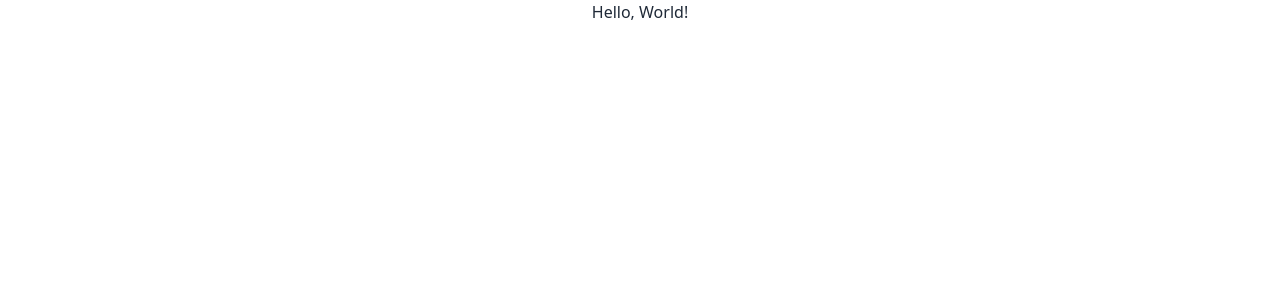
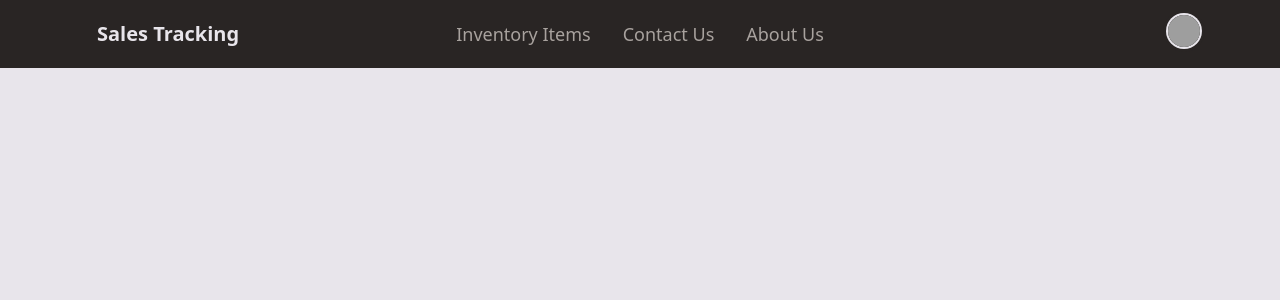
Before and after one commit to neel123go/Sales-Tracking, a React (Create React App) app: page / in a window 1280 px wide. Shown: the top 300 px of the page. Built offline with nearby package versions, Linux system fonts and the light colour scheme; grey boxes are pictures that could not be loaded.

Commit message:
header design completed

```diff
--- a/src/App.css
+++ /dev/null
@@ -1,38 +0,0 @@
-.App {
-  text-align: center;
-}
-
-.App-logo {
-  height: 40vmin;
-  pointer-events: none;
-}
-
-@media (prefers-reduced-motion: no-preference) {
-  .App-logo {
-    animation: App-logo-spin infinite 20s linear;
-  }
-}
-
-.App-header {
-  background-color: #282c34;
-  min-height: 100vh;
-  display: flex;
-  flex-direction: column;
-  align-items: center;
-  justify-content: center;
-  font-size: calc(10px + 2vmin);
-  color: white;
-}
-
-.App-link {
-  color: #61dafb;
-}
-
-@keyframes App-logo-spin {
-  from {
-    transform: rotate(0deg);
-  }
-  to {
-    transform: rotate(360deg);
-  }
-}
--- a/src/App.js
+++ b/src/App.js
@@ -1,11 +1,10 @@
-import logo from './logo.svg';
-import './App.css';
+import Header from './Pages/Shared/Header/Header';
 
 function App() {
   return (
-    <div className="App">
-      <h1>Hello, World!</h1>
-    </div>
+    <>
+      <Header />
+    </>
   );
 }
 
--- /dev/null
+++ b/src/Pages/Shared/Footer/Footer.js
@@ -0,0 +1,9 @@
+import React from 'react'
+
+const Footer = () => {
+    return (
+        <div>Footer</div>
+    )
+}
+
+export default Footer;
--- /dev/null
+++ b/src/Pages/Shared/Header/Header.js
@@ -0,0 +1,44 @@
+import React from 'react';
+import { Link } from 'react-router-dom';
+
+const Header = () => {
+    return (
+        <div className="navbar bg-primary md:px-20 px-2 h-auto">
+            <div className="navbar-start">
+                <Link to="/home" className="btn btn-ghost normal-case text-xl text-base-100">Sales Tracking</Link>
+            </div>
+            <div className="navbar-center hidden lg:flex text-neutral ">
+                <ul className="menu menu-horizontal p-0 text-lg">
+                    <li><Link to='/services'>Inventory Items</Link></li>
+                    <li><Link to='/mission'>Contact Us</Link></li>
+                    <li><Link to='/successfulstudents'>About Us</Link></li>
+                </ul>
+            </div>
+            <div className="navbar-end">
+                <div className='dropdown dropdown-end'>
+                    <label tabIndex="0" className="avatar">
+                        <div className="w-8 rounded-full ring ring-primary ring-offset-base-100 ring-offset-2 cursor-pointer">
+                            <img src='https://thumbs.dreamstime.com/b/default-avatar-profile-flat-icon-social-media-user-vector-portrait-unknown-human-image-default-avatar-profile-flat-icon-184330869.jpg' />
+                        </div>
+                    </label>
+                    <ul tabIndex="0" className="menu menu-compact dropdown-content mt-9 p-2 shadow bg-primary rounded-box w-52 text-neutral border-2 border-secondary">
+                        <li className='ml-4 mt-2'>Neel</li>
+                        <li className='ml-4 my-2 cursor-pointer'>Logout</li>
+                    </ul>
+                </div>
+                <div className="dropdown dropdown-end">
+                    <label tabIndex="0" className="btn btn-ghost lg:hidden">
+                        <svg xmlns="http://www.w3.org/2000/svg" className="h-7 w-7" fill="none" viewBox="0 0 24 24" stroke="currentColor"><path strokeLinecap="round" strokeLinejoin="round" strokeWidth="2" d="M4 6h16M4 12h8m-8 6h16" color='#fcccae' /></svg>
+                    </label>
+                    <ul tabIndex="0" className="menu menu-compact dropdown-content mt-3 p-2 shadow bg-primary rounded-box w-52 text-neutral">
+                        <li><Link to='/services'>Services</Link></li>
+                        <li><Link to='/mission'>Our Mission</Link></li>
+                        <li><Link to='/successfulstudents'>Our Successful Student</Link></li>
+                    </ul>
+                </div>
+            </div>
+        </div>
+    )
+}
+
+export default Header;
--- a/tailwind.config.js
+++ b/tailwind.config.js
@@ -3,8 +3,21 @@ module.exports = {
   content: [
     "./src/**/*.{js,jsx,ts,tsx}",
   ],
-  theme: {
-    extend: {},
+  daisyui: {
+    themes: [
+      {
+        mytheme: {
+
+          "primary": "#292524",
+          "secondary": "#DC8665",
+          "accent": "#fcccae",
+          "neutral": "#a8a29e",
+          "base-100": "#E8E5EB",
+          "success": "#55C595",
+          "error": "#dc2626",
+        },
+      },
+    ],
   },
   plugins: [require("daisyui")],
 }
```
Also changed, not shown: src/logo.svg (deleted).
